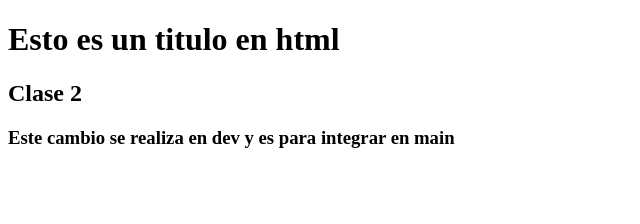
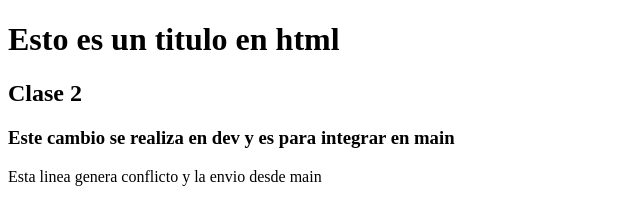
Before and after one commit to OscarBautista25/mds2024IIGII, a plain HTML site: page index.html in a window 1280 px wide. Shown: the whole page, without its empty margins (0-640 px from the left). Drawn offline with Linux system fonts and the light colour scheme.

Commit message:
conflicto desde main

```diff
--- a/index.html
+++ b/index.html
@@ -11,6 +11,7 @@
     <h1>Esto es un titulo en html</h1>
     <h2>Clase 2</h2>
     <h3>Este cambio se realiza en dev y es para integrar en main</h3>
+    <p>Esta linea genera conflicto y la envio desde main</p>
 
 </body>
 </html>
```
